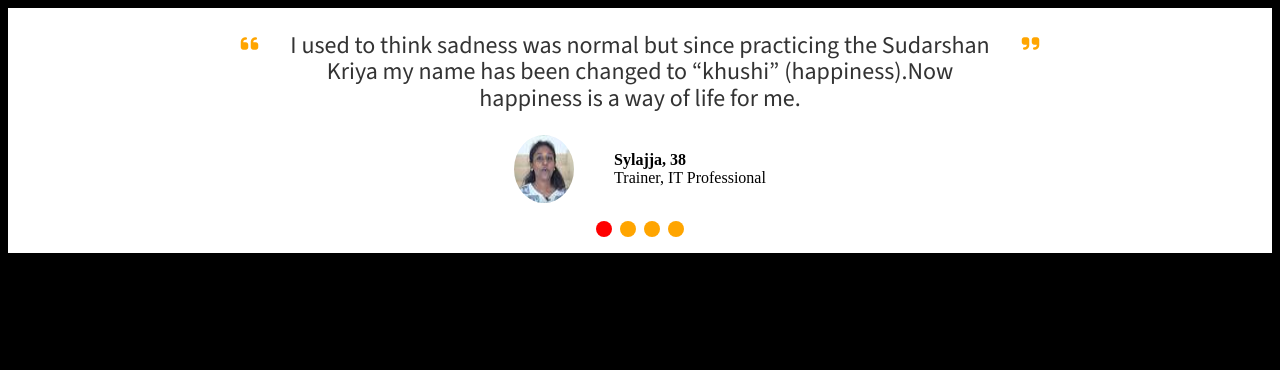
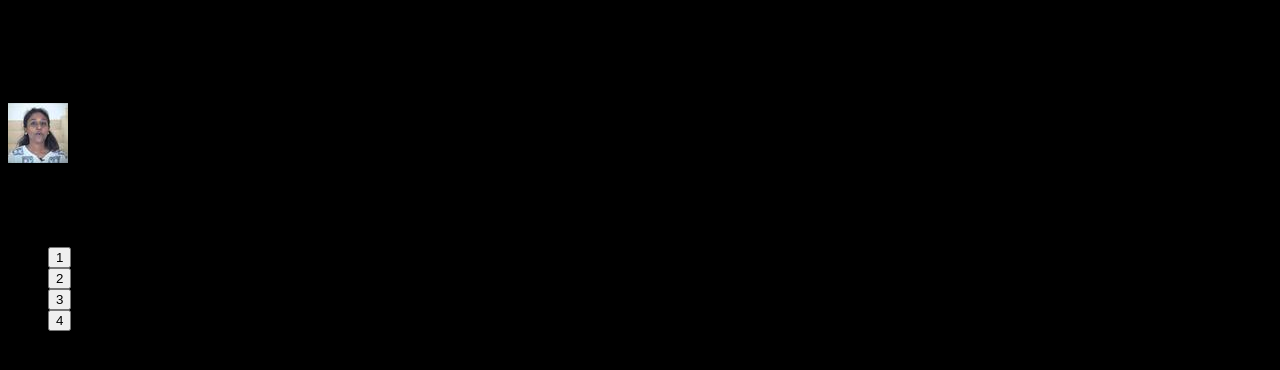
Before and after one commit to erratus/Yogaws, a Python web app: template templates/Carousel.html in a window 1280 px wide. Shown: the top 370 px of the page. Run offline with Jinja, Linux system fonts and the light colour scheme; the template is opened without the code that fills it, so the values that code supplies are empty; some libraries are stand-ins or nearby versions.

Commit message:
Update style.css

```diff
--- a/static/styles/style.css
+++ b/static/styles/style.css
@@ -274,119 +274,3 @@ nav.hide {
 body{
     background-color: #000;
 }
-.mycarousel{
-    background-color: #fff;
-
-}
-.container{
-    display: flex;
-    flex-direction: column;
-    justify-content: center;
-    position: relative;
-
-}
-.carousel-item{
-    display: flex;
-    flex-direction: column;
-    align-items: center;
-    justify-content: center;
-}
-.carousel-content{
-   display: flex;
-   justify-content: center;
-   position: relative;
-   padding: 0 2rem;
-
-}
-.carousel-content p{
-    font-family: "Source Sans 3", sans-serif;
-    font-size: 1.5rem;
-    font-weight: 400;
-    line-height: 26.4px;
-    color: #333333;
-    text-align: center;
-    display: flex;
-    gap: 2rem;
-
-}
-.person{
-    display: flex;
-    justify-content: center;
-}
-.person img{
-  border-radius: 50%;
-}
-.person ul{
-    list-style: none;
-}
-.person ul>:nth-child(1){
-    font-weight: bolder;
-}
-.slick-dots {
-	display: flex;
-	justify-content: center;
-	margin: 0;
-	padding: 1rem 0;
-
-	list-style-type: none;
-
-		li {
-			margin: 0 0.25rem;
-		}
-
-		button {
-			width: 1rem;
-			height: 1rem;
-			padding: 0;
-
-			border: none;
-			border-radius: 100%;
-			background-color: orange;
-
-			text-indent: -9999px;
-		}
-
-		li.slick-active button {
-			background-color: red;
-		}
-
-}
-.left-icon{
-   align-self: flex-start;
-   color: #FFA500;
-}
-.right-icon{
-   align-self: flex-end;
-   color: #FFA500;
-}
-.teacher-carousel{
-    background-color: #fff;
-}
-
-.services .slick-slide{
-    background-color: #b32532;
-    color: #FFF;
-    height: 200px;
-    border-radius: 30px;
-    margin: 0 15px 0 0;
-    display: flex;
-    align-items: center;
-    justify-content: center;
-    transform: scale(0.8);
-    transition: all 0.4s ease-in-out;
-  }
-.services .slick-slide,
-.services .slick-slide[aria-hidden="true"]:not(.slick-cloned) ~ .slick-cloned[aria-hidden="true"] {
-  transform: scale(0.8, 0.8);
-  transition: all 0.4s ease-in-out;
-}
-
-.services .slick-center,
-.services .slick-slide[aria-hidden="true"]:not([tabindex="-1"]) + .slick-cloned[aria-hidden="true"] {
-  transform: scale(1.1);
-  background-color: #000000;
-}
-.services .slick-current.slick-active{
-  transform: scale(1.1);
-  background-color: #000000;
-}
```
